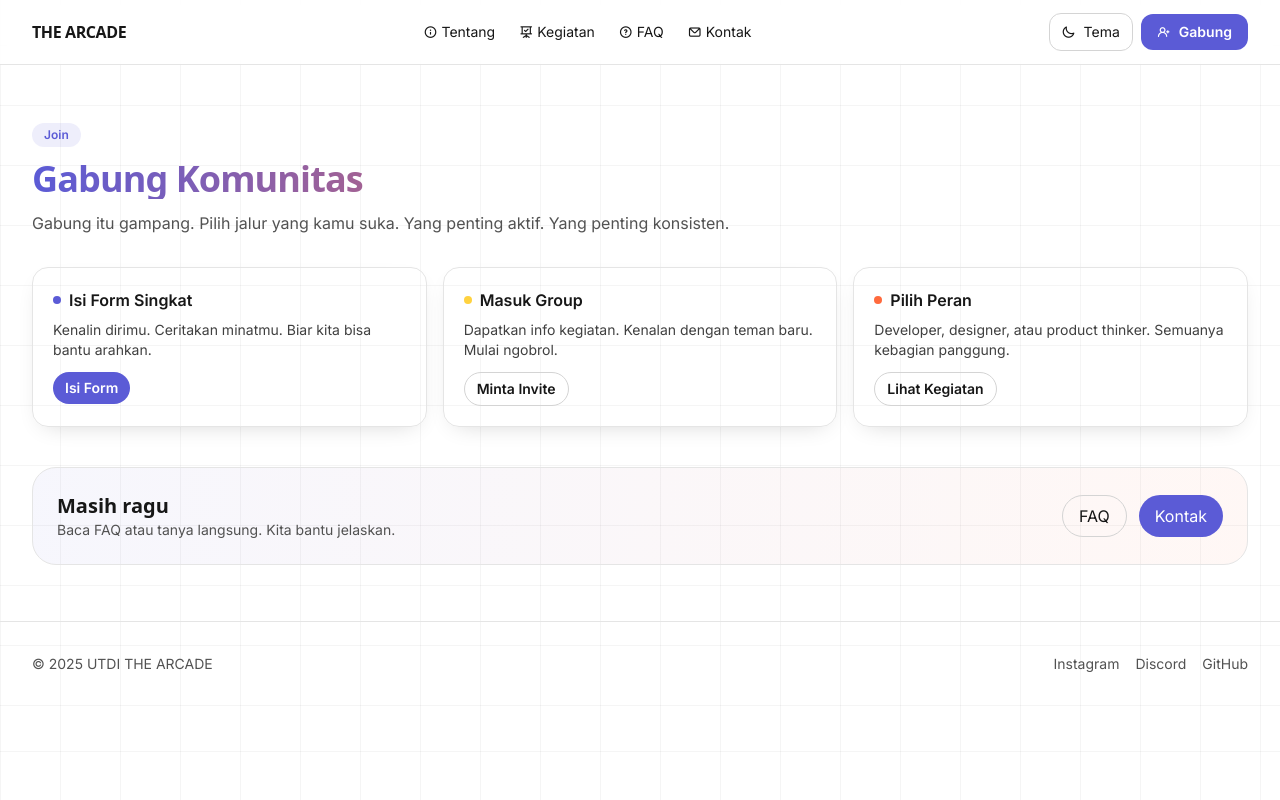
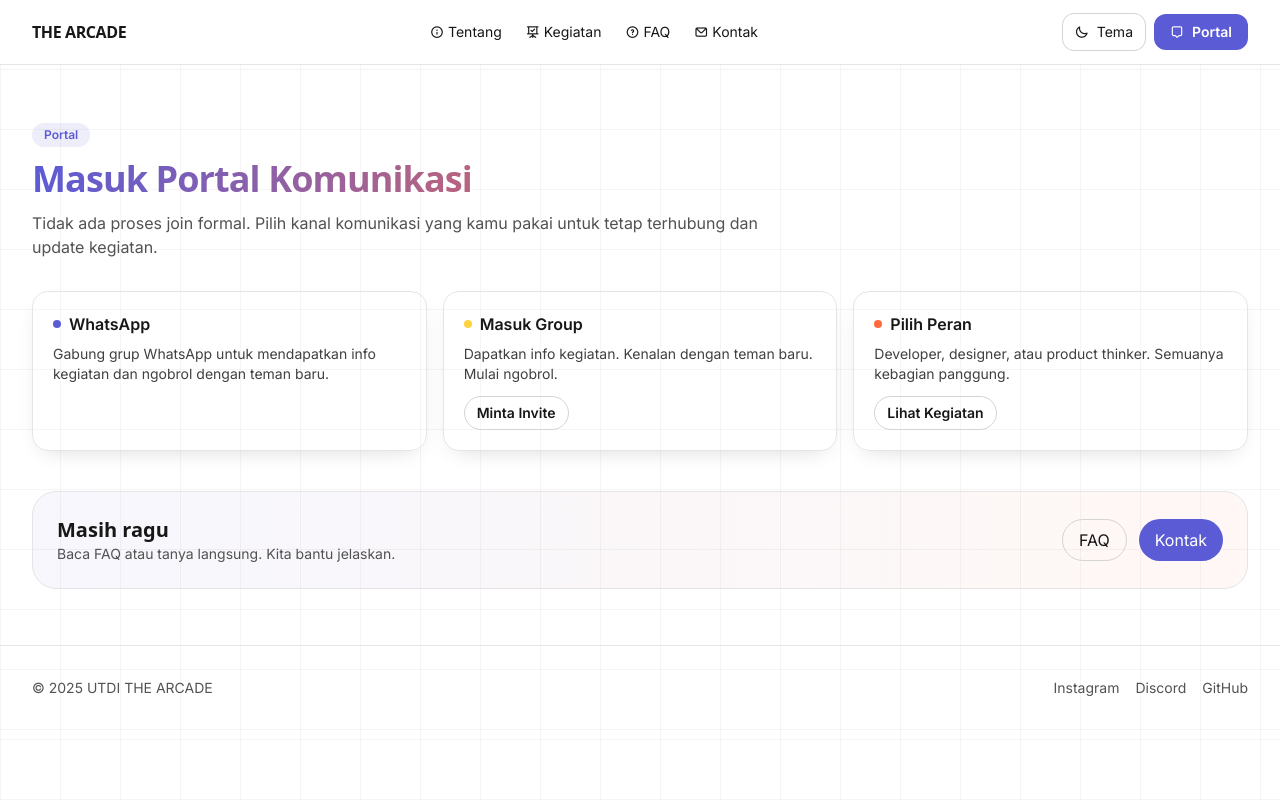
Before and after one commit to utdithearcade/landing, a plain HTML site: page page/join.html in a window 1280 px wide. Drawn offline with nearby package versions, Linux system fonts and the light colour scheme; a web font is replaced by a local one.

Commit message:
chore(copy): perfecting copywriting; repurpose Join -> Portal; update FAQ to reflect portal-based engagement

```diff
--- a/page/join.html
+++ b/page/join.html
@@ -75,7 +75,7 @@
             <i id="iconSun" class="uil uil-sun hidden"></i>
             <span class="hidden sm:inline">Tema</span>
           </button>
-          <a href="join.html" class="inline-flex items-center gap-2 px-4 py-2 rounded-xl bg-primary text-white text-sm font-semibold hover:opacity-90"><i class="uil uil-user-plus"></i> Gabung</a>
+          <a href="join.html" class="inline-flex items-center gap-2 px-4 py-2 rounded-xl bg-primary text-white text-sm font-semibold hover:opacity-90"><i class="uil uil-chat"></i> Portal</a>
         </div>
       </nav>
       <!-- Mobile menu -->
@@ -92,7 +92,7 @@
               <i id="iconSunM" class="uil uil-sun hidden"></i>
               Tema
             </button>
-            <a href="join.html" class="inline-flex items-center gap-2 px-4 py-2 rounded-xl bg-primary text-white text-sm font-semibold"><i class="uil uil-user-plus"></i> Gabung</a>
+            <a href="join.html" class="inline-flex items-center gap-2 px-4 py-2 rounded-xl bg-primary text-white text-sm font-semibold"><i class="uil uil-chat"></i> Portal</a>
           </div>
         </div>
       </div>
@@ -101,16 +101,15 @@
     <main>
       <section class="mx-auto max-w-7xl px-4 sm:px-6 lg:px-8 py-10 sm:py-14">
         <div class="max-w-3xl">
-          <span class="inline-flex items-center rounded-full bg-primary/10 text-primary dark:bg-white/10 dark:text-white px-3 py-1 text-xs font-semibold">Join</span>
-          <h1 class="mt-3 font-display text-3xl sm:text-4xl font-extrabold tracking-tight bg-gradient-to-r from-primary to-accent2 bg-clip-text text-transparent">Gabung Komunitas</h1>
-          <p class="mt-3 text-neutral-600 dark:text-neutral-300">Gabung itu gampang. Pilih jalur yang kamu suka. Yang penting aktif. Yang penting konsisten.</p>
+          <span class="inline-flex items-center rounded-full bg-primary/10 text-primary dark:bg-white/10 dark:text-white px-3 py-1 text-xs font-semibold">Portal</span>
+          <h1 class="mt-3 font-display text-3xl sm:text-4xl font-extrabold tracking-tight bg-gradient-to-r from-primary to-accent2 bg-clip-text text-transparent">Masuk Portal Komunikasi</h1>
+          <p class="mt-3 text-neutral-600 dark:text-neutral-300">Tidak ada proses join formal. Pilih kanal komunikasi yang kamu pakai untuk tetap terhubung dan update kegiatan.</p>
         </div>
 
         <ol class="mt-8 grid grid-cols-1 md:grid-cols-3 gap-4 counter-reset">
           <li class="rounded-2xl border border-neutral-200 dark:border-neutral-800 p-5 shadow-card">
-            <h2 class="font-semibold flex items-center gap-2"><span class="inline-block h-2 w-2 rounded-full bg-primary"></span>Isi Form Singkat</h2>
-            <p class="mt-2 text-sm text-neutral-700 dark:text-neutral-300">Kenalin dirimu. Ceritakan minatmu. Biar kita bisa bantu arahkan.</p>
-            <a href="#" class="mt-3 inline-flex items-center rounded-full px-3 py-1.5 bg-primary text-white text-sm font-semibold hover:opacity-90">Isi Form</a>
+            <h2 class="font-semibold flex items-center gap-2"><span class="inline-block h-2 w-2 rounded-full bg-primary"></span>WhatsApp</h2>
+            <p class="mt-2 text-sm text-neutral-700 dark:text-neutral-300">Gabung grup WhatsApp untuk mendapatkan info kegiatan dan ngobrol dengan teman baru.</p>
           </li>
           <li class="rounded-2xl border border-neutral-200 dark:border-neutral-800 p-5 shadow-card">
             <h2 class="font-semibold flex items-center gap-2"><span class="inline-block h-2 w-2 rounded-full bg-accent1"></span>Masuk Group</h2>
```
Also changed, not shown: index.html (+6 -6 lines), page/about.html (+4 -4 lines), page/contact.html (+2 -2 lines), page/faq.html (+5 -5 lines), page/kegiatan.html (+3 -3 lines).
